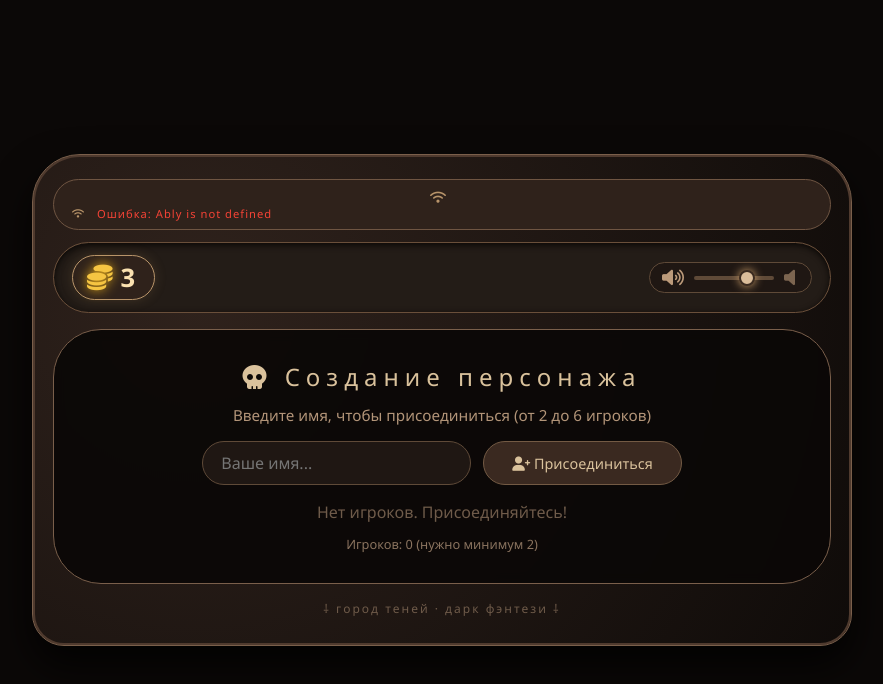
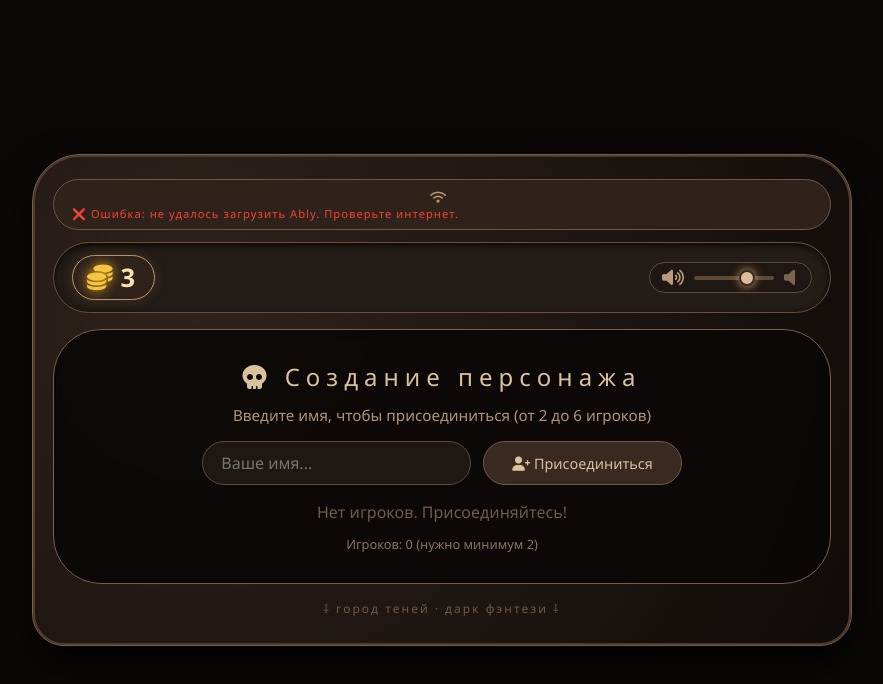
Before and after one commit to Sankrol/gorod-teney, a plain HTML site: page index.html in a window 1280 px wide. Shown: the whole page, without its empty margins (198-1081 px from the left). Drawn offline with Linux system fonts and the light colour scheme.

Commit message:
Исправлена загрузка Ably

```diff
--- a/index.html
+++ b/index.html
@@ -5,7 +5,24 @@
     <meta name="viewport" content="width=device-width, initial-scale=1.0, maximum-scale=1.0, user-scalable=no">
     <title>Город Теней · Синхронизация через Ably</title>
     <link rel="stylesheet" href="https://cdnjs.cloudflare.com/ajax/libs/font-awesome/6.0.0-beta3/css/all.min.css">
-    <script src="https://cdn.ably.com/lib/ably.min-1.js"></script>
+    <script src="https://cdn.ably.com/lib/ably-1.2.2.min.js"></script>
+	<!-- ✅ ПРОВЕРКА ЗАГРУЗКИ -->
+    <script>
+        console.log('🔍 Проверка Ably...');
+        if (typeof Ably !== 'undefined') {
+            console.log('✅ Ably загружен, версия:', Ably.version);
+        } else {
+            console.error('❌ Ably НЕ загружен! Проверьте интернет.');
+            // Показываем сообщение пользователю
+            document.addEventListener('DOMContentLoaded', function() {
+                const status = document.getElementById('syncStatus');
+                if (status) {
+                    status.innerHTML = '❌ Ошибка: не удалось загрузить Ably. Проверьте интернет.';
+                    status.className = 'sync-status error';
+                }
+            });
+        }
+    </script>
     <style>
         * {
             margin: 0;
```
